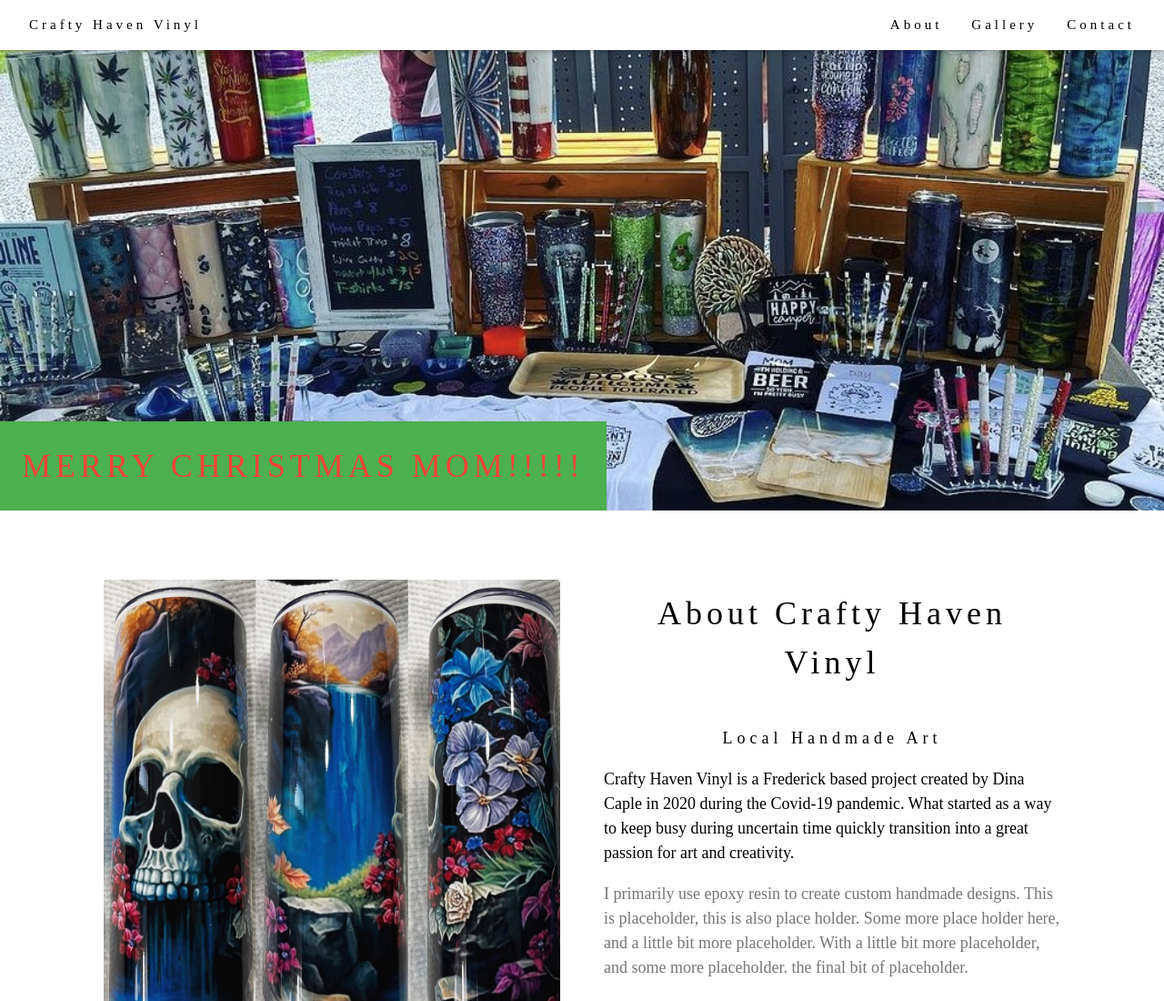
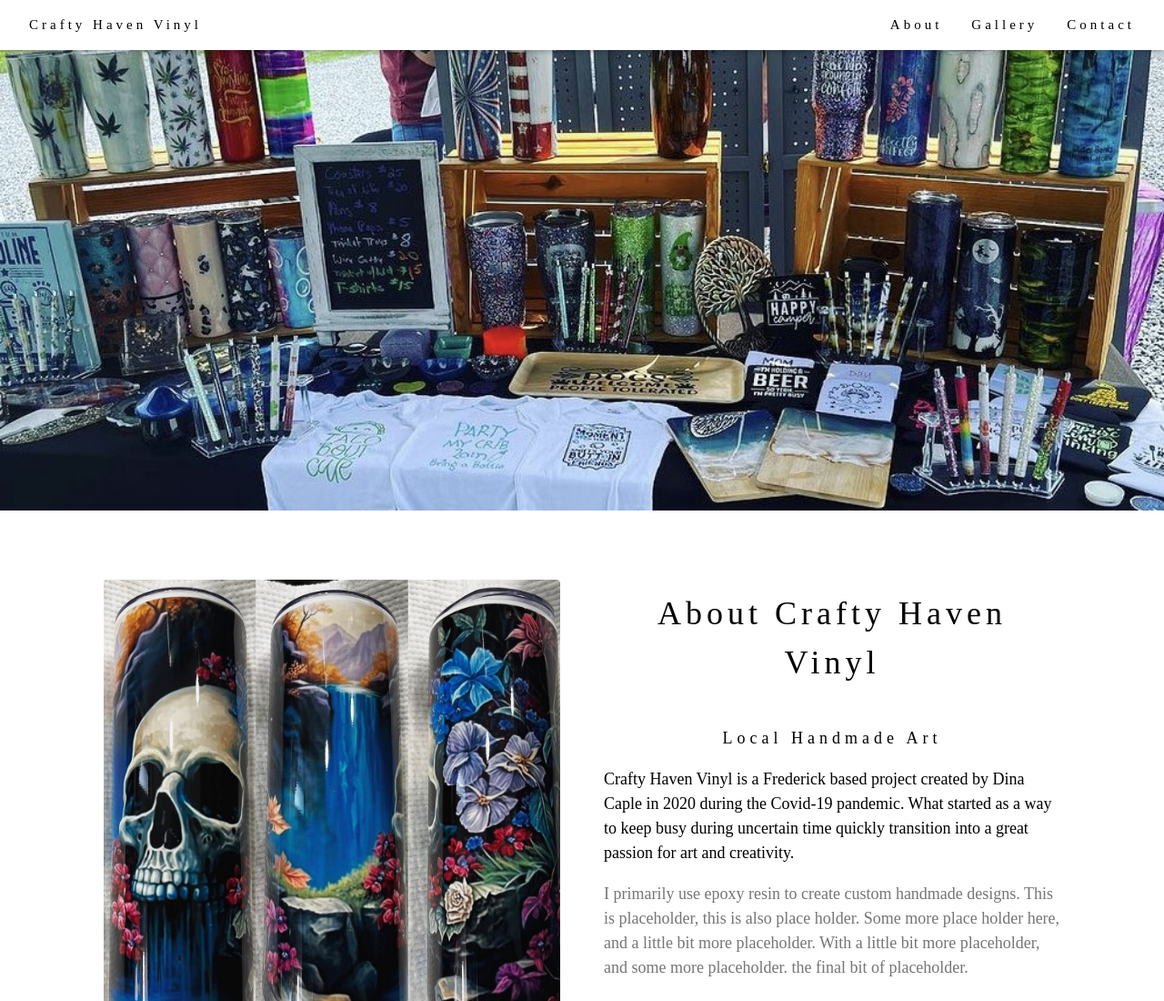
Before and after one commit to CraftyHavenVinyl/CraftyHavenVinyl, a plain HTML site: page index.html in a window 1280 px wide. Shown: the top 1100 px of the page at 91% size. Drawn offline with nearby package versions, Linux system fonts and the light colour scheme.

Commit message:
removed christmas message

```diff
--- a/index.html
+++ b/index.html
@@ -25,9 +25,7 @@
 <!-- Header -->
 <header class="w3-display-container w3-content w3-wide" style="max-width:1600px;min-width:500px" id="home">
   <img class="w3-image" src="./images/display1.JPG" alt="display1" width="1600" height="800">
-  <div class="w3-green w3-display-bottomleft w3-padding-large">
-    <h1 class="w3-xxlarge w3-text-red w3-bold">MERRY CHRISTMAS MOM!!!!!</h1>
-  </div>
+
 </header>
 
 <!-- Page content -->
```
